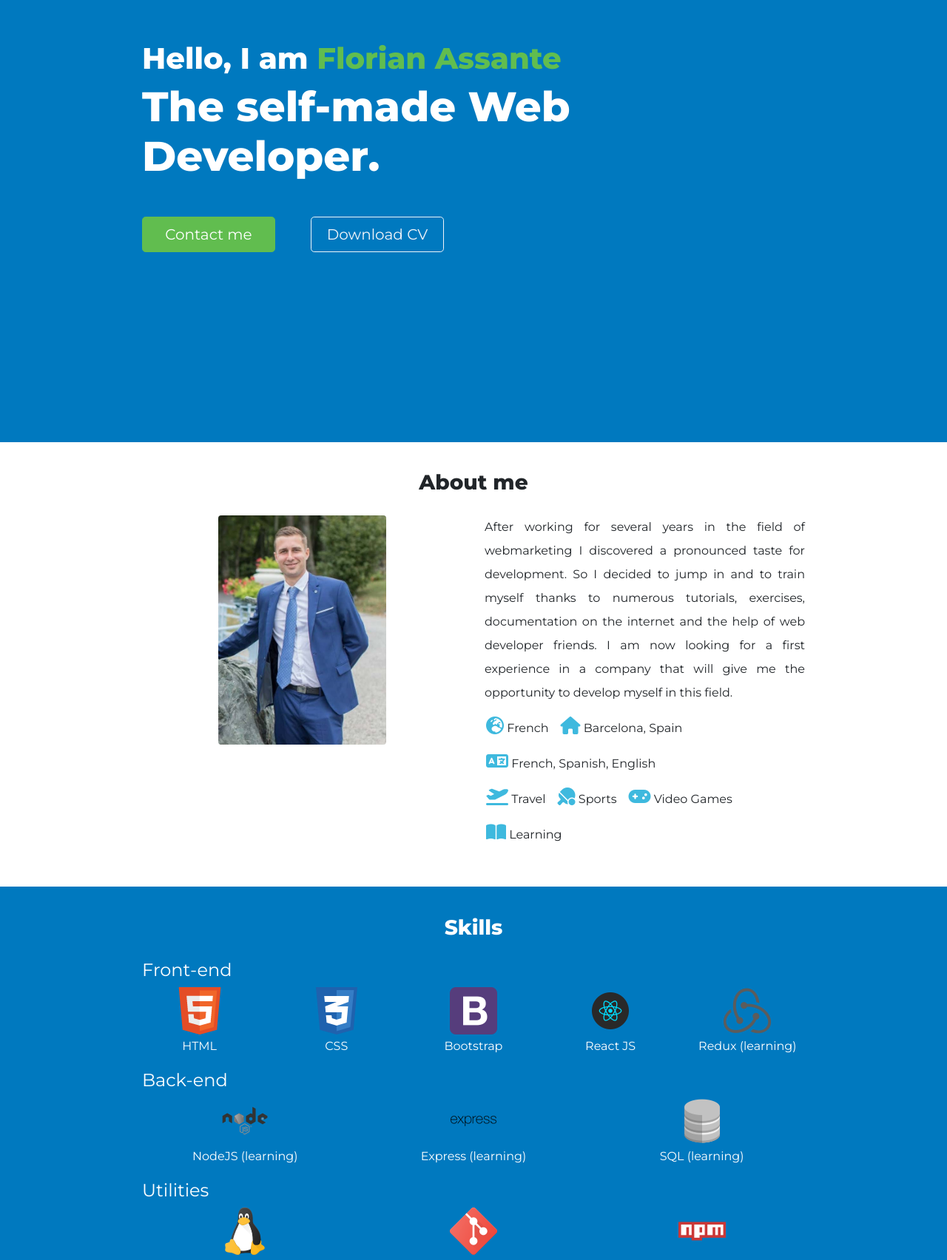
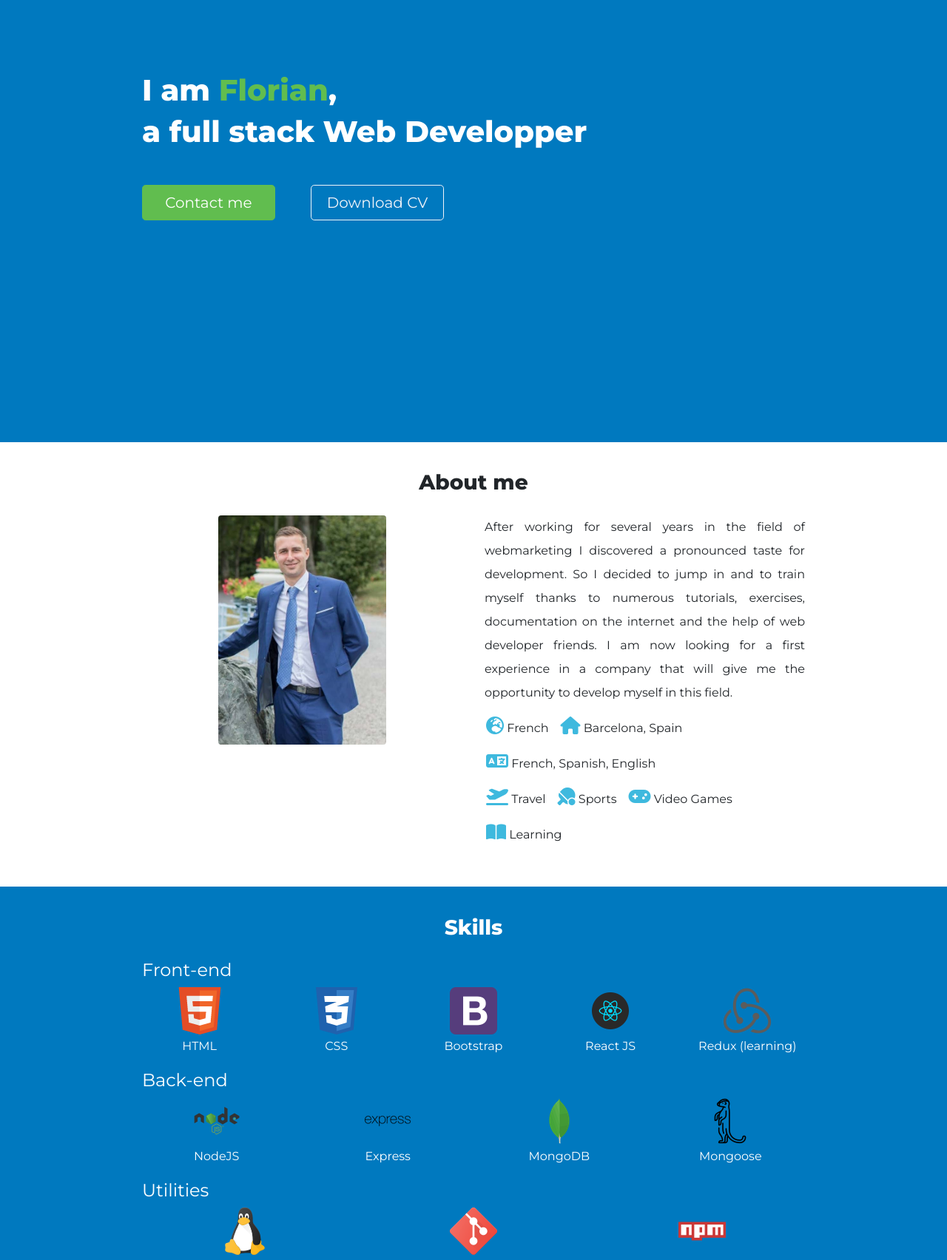
Before and after one commit to Raynnon/cv, a React (Create React App) app: page / in a window 1280 px wide. Shown: the part 202-1906 px from the top of the page at 74% size. Built offline with nearby package versions, Linux system fonts and the light colour scheme.

Commit message:
added technologies in the skill section

```diff
--- a/src/components/header/Header.js
+++ b/src/components/header/Header.js
@@ -15,10 +15,10 @@ const Header = () => {
     >
       <div className="my-auto">
         <h2 className="font-weight-bold">
-          Hello, I am <span className="text-secondary">Florian Assante</span>
+          I am <span className="text-secondary">Florian</span>,
         </h2>
-        <h1 className="font-weight-bold display-4">
-          The self-made Web Developer.
+        <h1 className="font-weight-bold">
+          a full stack Web Developper
         </h1>
         <div className="mt-5">
           <Button
--- a/src/components/my-websites/MyWebsites.js
+++ b/src/components/my-websites/MyWebsites.js
@@ -3,6 +3,10 @@ import React from "react";
 import ItemContent from "./carousel-item/ItemContent";
 import Container from "react-bootstrap/Container";
 import Carousel from "react-bootstrap/Carousel";
+
+import faceDetectorImage from "./images/face-detector.png";
+import cvImage from "./images/cv.png";
+import tindogImage from "./images/tindog.png";
 
 const MyWebsites = () => {
   return (
@@ -13,7 +17,7 @@ const MyWebsites = () => {
           <ItemContent
             name="Face detector (currently in dev)"
             description="App which detects faces on an image with clarifaiAPI. Made with ReactJS, NodeJS and Express"
-            image={require("./images/face-detector.png")}
+            image={faceDetectorImage}
           />
         </Carousel.Item>
         <Carousel.Item>
@@ -22,7 +26,7 @@ const MyWebsites = () => {
             liveLink="http://localhost:3000/"
             sourceLink="https://github.com/Raynnon/cv"
             description="This is my personal CV made with React + React Bootstrap"
-            image={require("./images/cv.png")}
+            image={cvImage}
           />
         </Carousel.Item>
         <Carousel.Item>
@@ -31,7 +35,7 @@ const MyWebsites = () => {
             liveLink="https://tin-dog-bs.netlify.app/"
             sourceLink="https://github.com/Raynnon/tindog"
             description="Simple landing page made in HTML/CSS + Bootstrap"
-            image={require("./images/tindog.png")}
+            image={tindogImage}
           />
         </Carousel.Item>
       </Carousel>
--- a/src/components/skills/Skills.js
+++ b/src/components/skills/Skills.js
@@ -46,27 +46,33 @@ const Skills = () => {
       <Row className="technologies justify-content-around" xs={3} md={5}>
         <Col>
           <Image
-            className="learning"
             src={require("../../images/nodejs.png")}
             alt="node"
           />
-          <p>NodeJS (learning)</p>
+          <p>NodeJS</p>
         </Col>
         <Col>
           <Image
-            className="learning"
             src={require("../../images/express.png")}
             alt="express"
           />
-          <p>Express (learning)</p>
+          <p>Express</p>
         </Col>
         <Col>
           <Image
+            src={require("../../images/mongodb.png")}
+            alt="mongodb"
+			fluid
+          />
+          <p>MongoDB</p>
+        </Col>
+		<Col>
+          <Image
             className="learning"
-            src={require("../../images/database.png")}
-            alt="sql"
+            src={require("../../images/mongoose.png")}
+            alt="mongoose"
           />
-          <p>SQL (learning)</p>
+          <p>Mongoose</p>
         </Col>
       </Row>
 
```
Also changed, not shown: 2 other files (tests, documents, lock files or other folders).
